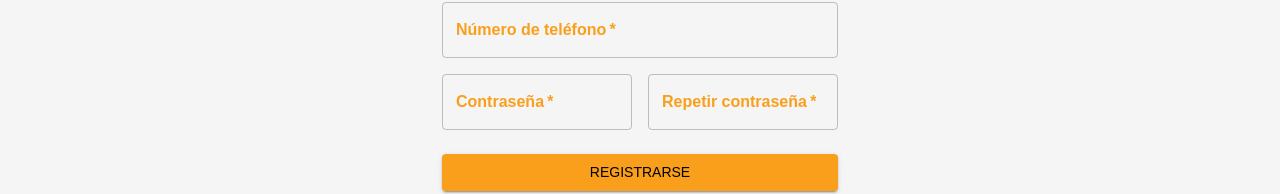
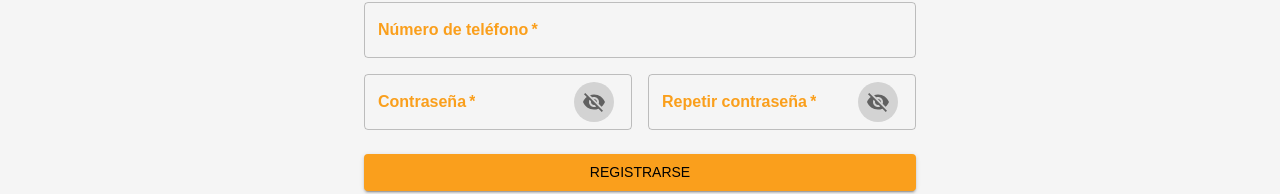
Before and after one commit to NeilenC/CoffeeLabStore-front, a Next.js app: page /register in a window 1280 px wide. Shown: the part 376-570 px from the top of the page. Built offline with nearby package versions, Linux system fonts and the light colour scheme; no server answers.

Commit message:
input contraseña

```diff
--- a/commons/NavListDrawer.tsx
+++ b/commons/NavListDrawer.tsx
@@ -96,7 +96,7 @@ const NavListDrawer = ({ setOpenDrawer }: DrawerProps) => {
                 key={category._id}
                 onClick={() => handleCategorySelect(category._id)}>
                 <Box
-                sx={{'&:hover': {color: theme.palette.primary.main}, pt:1}} >{category.name} </Box>
+                sx={{'&:hover': {color: theme.palette.primary.main, cursor:"pointer"}, pt:1}} >{category.name} </Box>
               </ListItem>
             ))}
           </List> : null }
--- a/pages/register.tsx
+++ b/pages/register.tsx
@@ -1,4 +1,4 @@
-import React from "react";
+import React, { useState } from "react";
 import {
   Button,
   Container,
@@ -7,11 +7,16 @@ import {
   Typography,
   Box,
   Grid,
+  IconButton,
+  InputAdornment
 } from "@mui/material";
 import { Formik, Form, Field, FormikHelpers } from "formik"; // Import FormikHelpers
 import { useRouter } from "next/router";
+import Visibility from "@mui/icons-material/Visibility";
+import VisibilityOff from "@mui/icons-material/VisibilityOff";
 
 const RegistrationForm = () => {
+  const [showPassword, setShowPassword] = useState(false);
   const router = useRouter();
   const initialValues = {
     name: "",
@@ -24,8 +29,8 @@ const RegistrationForm = () => {
   };
 
   const handleSubmit = async (
-    values: any, // Provide a type for values if not using TypeScript's type inference
-    { setSubmitting, resetForm }: FormikHelpers<typeof initialValues>, // Use FormikHelpers
+    values: any,
+    { setSubmitting, resetForm }: FormikHelpers<typeof initialValues>,
   ) => {
     try {
       const response = await fetch("http://localhost:8000/auth/register", {
@@ -51,7 +56,7 @@ const RegistrationForm = () => {
   };
 
   return (
-    <Container component="main" maxWidth="xs" sx={{ pb: 10 }}>
+    <Container component="main" maxWidth="sm" sx={{ pb: 10 }}>
       <CssBaseline />
       <Box sx={{ pt: 7 }}>
         <Box
@@ -123,12 +128,25 @@ const RegistrationForm = () => {
                       variant="outlined"
                       required
                       fullWidth
+                      type={showPassword ? "text" : "password"}
                       name="password"
                       label="Contraseña"
-                      type="password"
                       id="password"
                       autoComplete="new-password"
-                    />
+                      InputProps={{
+                        endAdornment: (
+                          <InputAdornment position="end">
+                            <IconButton
+                              sx={{bgcolor:"lightgrey", mr:0.5}}
+                              onClick={() => setShowPassword((prev) => !prev)}
+                              edge="end"
+                            >
+                              {showPassword ? <Visibility /> : <VisibilityOff />}
+                            </IconButton>
+                          </InputAdornment>
+                     ),
+                    }}
+                  />
                   </Grid>
                   <Grid item xs={6}>
                     <Field
@@ -138,10 +156,23 @@ const RegistrationForm = () => {
                       fullWidth
                       name="confirmPassword"
                       label="Repetir contraseña"
-                      type="password"
+                      type={showPassword ? "text" : "password"}
                       id="confirmPassword"
                       autoComplete="new-password"
-                    />
+                      InputProps={{
+                        endAdornment: (
+                          <InputAdornment position="end">
+                            <IconButton
+                              sx={{bgcolor:"lightgrey", mr:0.5}}
+                              onClick={() => setShowPassword((prev) => !prev)}
+                              edge="end"
+                            >
+                              {showPassword ? <Visibility /> : <VisibilityOff />}
+                            </IconButton>
+                          </InputAdornment>
+                     ),
+                    }}
+                  />
                   </Grid>
                 </Grid>
                 <Button
```
Also changed, not shown: pages/login.tsx (+23 -5 lines), pages/userData/modifyData.tsx (+22 -0 lines).
